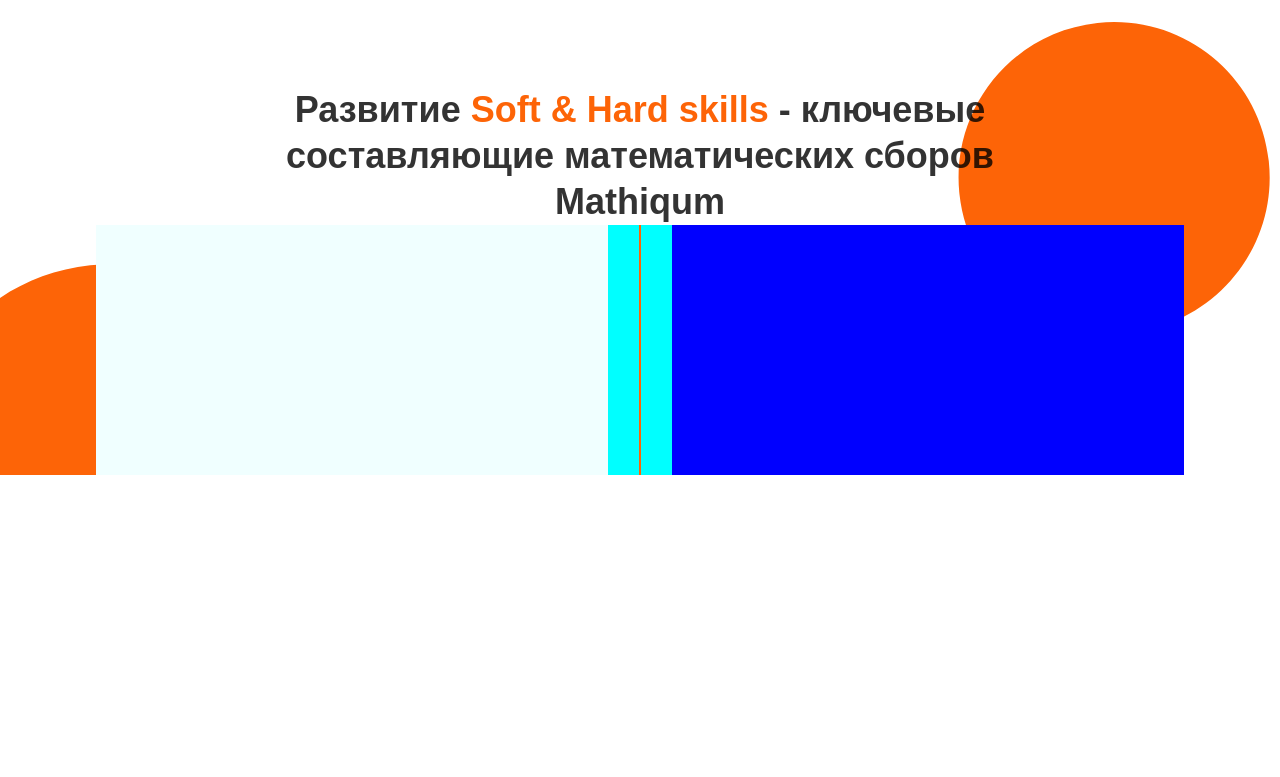
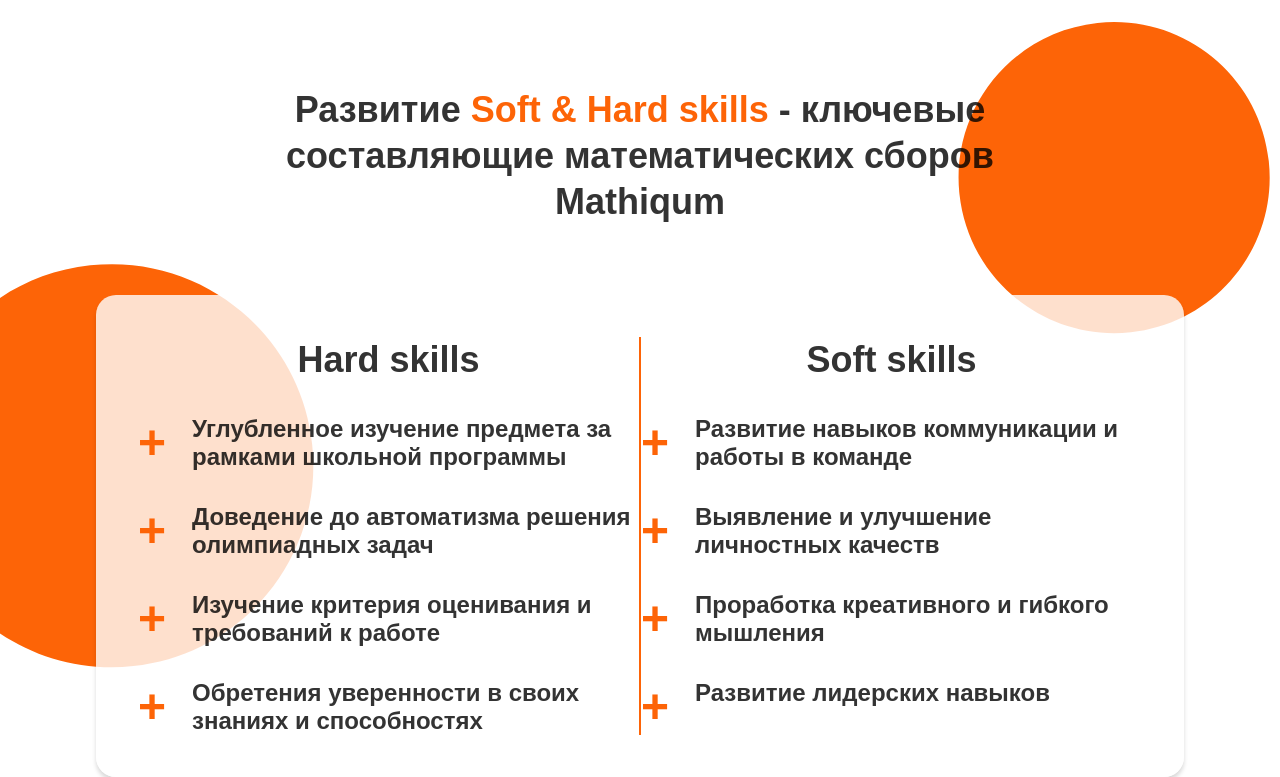
Before and after one commit to ZakirovRifkat/mathiqum-native, a plain HTML site: page index.html in a window 1280 px wide. Shown: the part 1588-2365 px from the top of the page. Before the commit the page ends 2063 px from the top, so only its background shows below. Drawn offline with Linux system fonts and the light colour scheme.

Commit message:
add skills__table

```diff
--- a/index.css
+++ b/index.css
@@ -2,6 +2,7 @@
     --orange: #fd6407;
     --white: #ffffff;
     --text-color: rgba(0, 0, 0, 0.8);
+    --white-background:rgba(255, 255, 255, 0.8);
 }
 body {
     margin: 0;
@@ -24,6 +25,6 @@ body {
     color: #ffffff;
     font-weight: 600;
 }
-.vline{
+.vline {
     border-left: solid 2px var(--orange);
 }
--- a/index.html
+++ b/index.html
@@ -5,7 +5,7 @@
         <meta http-equiv="X-UA-Compatible" content="IE=edge" />
         <meta name="viewport" content="width=device-width, initial-scale=1.0" />
         <title>Mathiqum</title>
-        <link rel="shortcut icon" href="assets/favicon.png" type="image/png">
+        <link rel="shortcut icon" href="assets/favicon.png" type="image/png" />
         <link rel="stylesheet" href="index.css" />
         <link rel="stylesheet" href="styles/header.css" />
         <link rel="stylesheet" href="styles/sub-header.css" />
@@ -71,11 +71,52 @@
                     </div>
                     <div class="skills__table">
                         <div class="skills__hard-skills">
-
+                            <div class="skills__title">Hard skills</div>
+                            <ul class="skills__list">
+                                <li>
+                                    <div>+</div>
+                                    Углубленное изучение предмета за рамками
+                                    школьной программы
+                                </li>
+                                <li>
+                                    <div>+</div>
+                                    Доведение до автоматизма решения олимпиадных
+                                    задач
+                                </li>
+                                <li>
+                                    <div>+</div>
+                                    Изучение критерия оценивания и требований к
+                                    работе
+                                </li>
+                                <li>
+                                    <div>+</div>
+                                    Обретения уверенности в своих знаниях и
+                                    способностях
+                                </li>
+                            </ul>
                         </div>
                         <div class="vline"></div>
                         <div class="skills__soft-skills">
-
+                            <div class="skills__title">Soft skills</div>
+                            <ul class="skills__list">
+                                <li>
+                                    <div>+</div>
+                                    Развитие навыков коммуникации и работы в
+                                    команде
+                                </li>
+                                <li>
+                                    <div>+</div>
+                                    Выявление и улучшение личностных качеств
+                                </li>
+                                <li>
+                                    <div>+</div>
+                                    Проработка креативного и гибкого мышления
+                                </li>
+                                <li>
+                                    <div>+</div>
+                                    Развитие лидерских навыков
+                                </li>
+                            </ul>
                         </div>
                     </div>
                 </div>
--- a/styles/header.css
+++ b/styles/header.css
@@ -9,7 +9,7 @@
     left: 0;
     top: 0;
 }
-.header__container{
+.header__container {
     display: flex;
     width: 85vw;
     align-items: center;
@@ -34,6 +34,6 @@
     text-decoration: none;
     height: 27.9px;
 }
-.header__navbar a:hover{
+.header__navbar a:hover {
     box-shadow: 0 2px 0 0 rgb(255, 255, 255);
 }
--- a/styles/main-photo.css
+++ b/styles/main-photo.css
@@ -3,7 +3,7 @@
     background-repeat: no-repeat;
     background-size: cover;
     background-position: center;
-  width:100%;
+    width: 100%;
     height: calc(100vh - 80px);
     margin-top: 80px;
     box-shadow: 0px 4px 4px rgba(0, 0, 0, 0.25);
--- a/styles/skills.css
+++ b/styles/skills.css
@@ -1,5 +1,6 @@
 .skills {
 }
+
 .skills__title {
     color: var(--text-color);
     text-align: center;
@@ -12,17 +13,40 @@
     color: var(--orange);
 }
 .skills__table {
-    background-color: aqua;
+    background-color: var(--white-background);
+    padding: 42px;
+    margin-top:70px;
     width: 100%;
-    height: 250px;
     display: flex;
     justify-content: space-between;
+    box-sizing: border-box;
+    border-radius: 20px;
+    box-shadow: 0px 4px 4px rgba(0, 0, 0, 0.15);
 }
 .skills__hard-skills {
-    background-color: azure;
+    /* background-color: azure; */
     width: 512px;
 }
 .skills__soft-skills {
-    background-color: blue;
+    /* background-color: blue; */
     width: 512px;
 }
+.skills__list {
+    list-style-type: none;
+    color: var(--text-color);
+    margin: 0;
+    padding: 0;
+}
+.skills__list li {
+    line-height: 28px;
+    font-weight: 600;
+    font-size: 24px;
+    padding-top: 32px;
+    display: flex;
+}
+.skills__list li > div {
+    color: var(--orange);
+    font-size: 48px;
+    line-height: 55px;
+    margin-right: 26px;
+}
```
Also changed, not shown: styles/common-info.css (line endings or trailing spaces), styles/sub-header.css (indentation only). Lines whose indentation alone changed are shown as unchanged.
